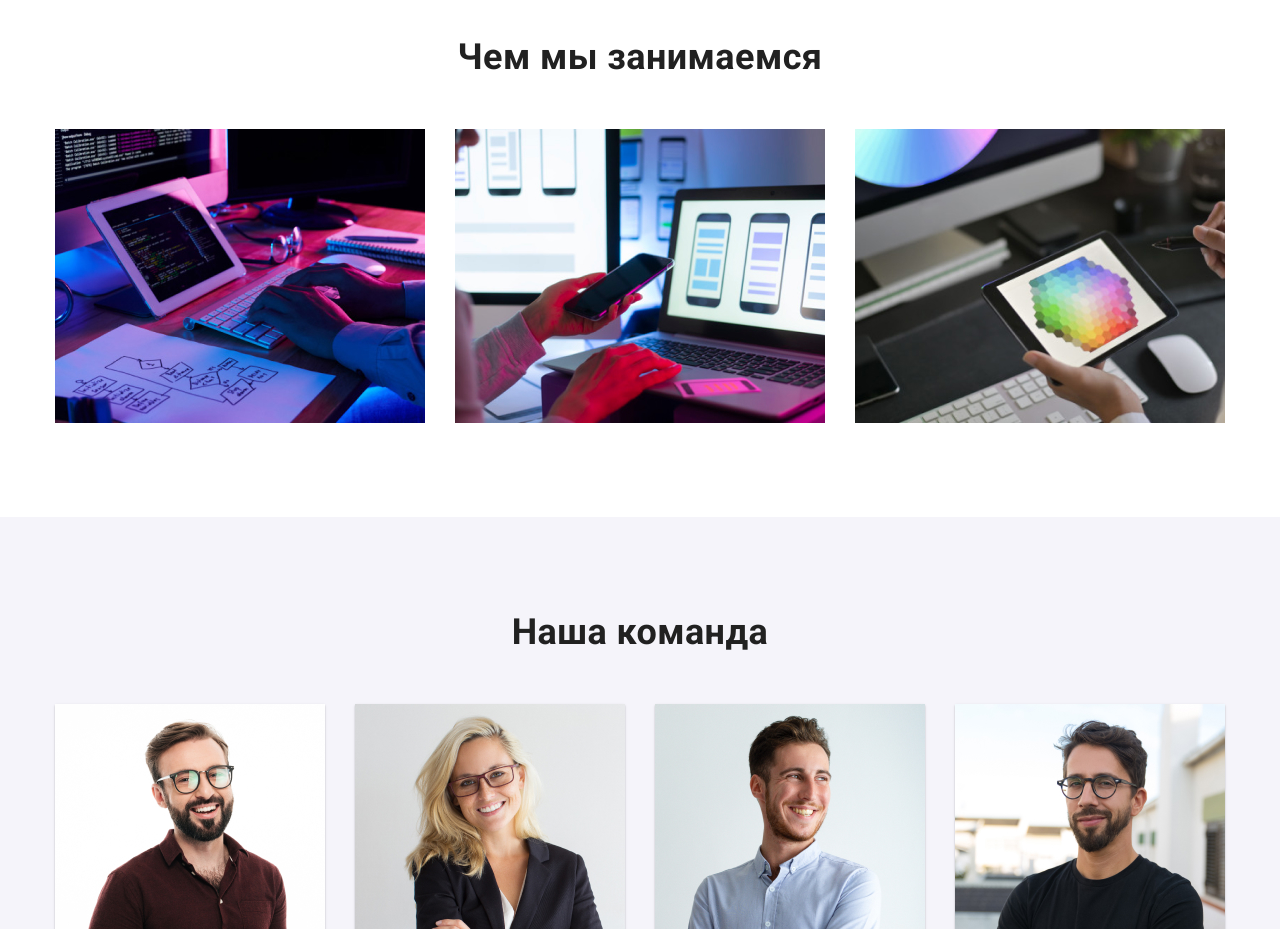
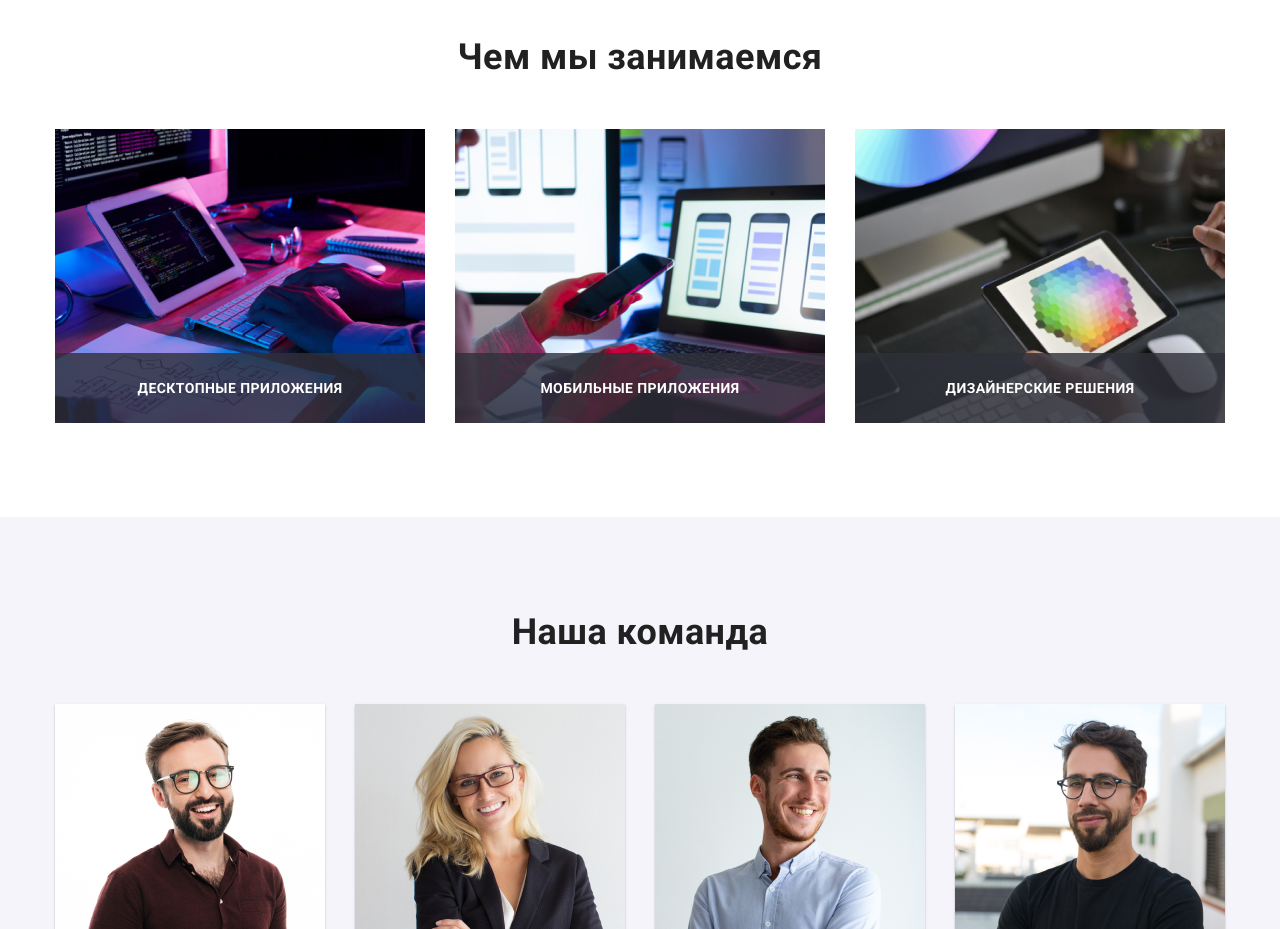
Before and after one commit to RomanFalin/goit-markup-hw-05, a plain HTML site: page index.html in a window 1280 px wide. Shown: the part 1080-2009 px from the top of the page. Drawn offline with nearby package versions, Linux system fonts and the light colour scheme.

Commit message:
activities position text

```diff
--- a/css/styles.css
+++ b/css/styles.css
@@ -312,13 +312,29 @@
     margin-bottom: 50px;
 }
 
-.act-example:not(:last-child){
-    margin-right: var(--item-margin);
+.act-examples{
+    display: flex;
+    justify-content: space-between;
 }
 
-.act-examples{
+.act-thumb{
+    position: relative;
     display: flex;
-    /*justify-content: center;*/
+    align-items: flex-end;
+}
+
+.act-text{
+    position: absolute;
+    width: 370px;
+    padding-top: 27px;
+    padding-bottom: 27px;
+    font-weight: 700;
+    font-size: 14px;
+    line-height: 16px;
+    text-align: center;
+    text-transform: uppercase;
+    color: var(--back-color);
+    background: rgba(47, 48, 58, 0.8);
 }
 
 /*----------------------------------------TEAM----------------------------------------*/
--- a/index.html
+++ b/index.html
@@ -113,13 +113,22 @@
                         <h2 class="what-do"> Чем мы занимаемся </h2>
                         <ul class="act-examples">
                             <li class="act-example">
-                                <img class="act-img" src="./images/img1.jpg" alt="Создаем" width="370">
+                                <div class="act-thumb">
+                                    <img class="act-img" src="./images/img1.jpg" alt="Создаем" width="370">
+                                    <p class="act-text"> Десктопные приложения </p>
+                                </div>
                             </li>
                             <li class="act-example">
-                                <img class="act-img" src="./images/img2.jpg" alt="Адаптируем" width="370">
+                                <div class="act-thumb">
+                                    <img class="act-img" src="./images/img2.jpg" alt="Адаптируем" width="370">
+                                    <p class="act-text"> Мобильные приложения </p>
+                                </div>
                             </li>
                             <li class="act-example">
-                                <img class="act-img" src="./images/img3.jpg" alt="Оформляем" width="370">
+                                <div class="act-thumb">
+                                    <img class="act-img" src="./images/img3.jpg" alt="Оформляем" width="370">
+                                    <p class="act-text"> Дизайнерские решения </p>
+                                </div>
                             </li>
                         </ul>
                     </div>
```
